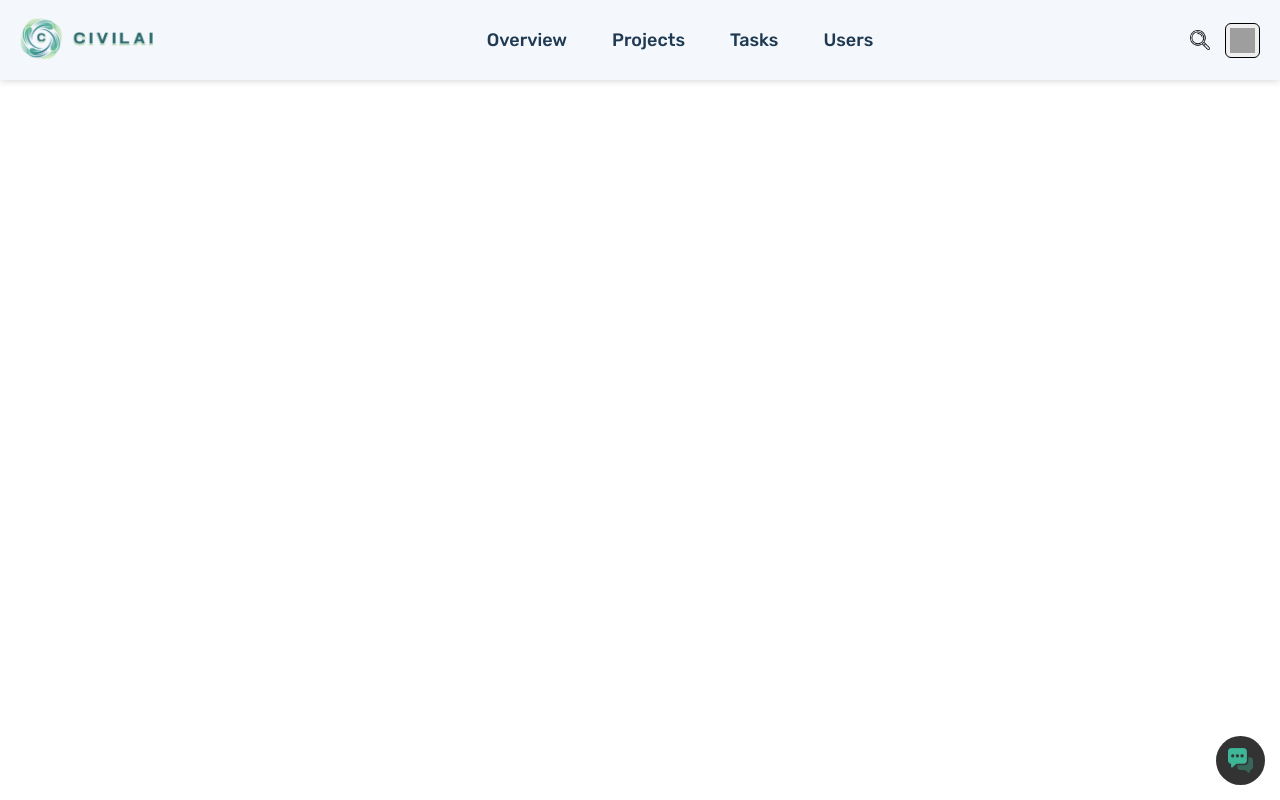
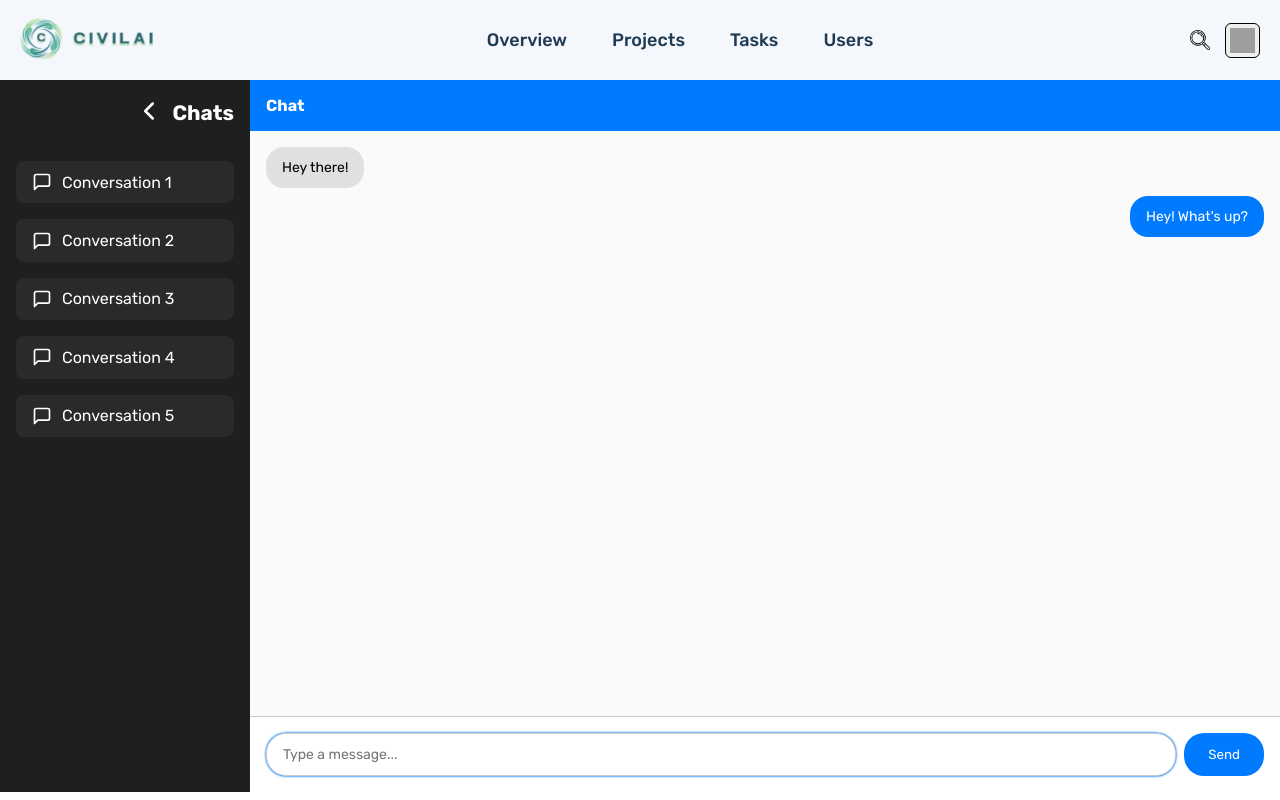
Before and after one commit to SriHariJagan/CIVIL-AI, a React (Vite) app: page /chat in a window 1280 px wide. Built offline with nearby package versions, Linux system fonts and the light colour scheme; grey boxes are pictures that could not be loaded.

Commit message:
Add files via upload

```diff
--- a/package.json
+++ b/package.json
@@ -10,6 +10,7 @@
     "preview": "vite preview"
   },
   "dependencies": {
+    "lucide-react": "^0.487.0",
     "react": "^19.0.0",
     "react-dom": "^19.0.0",
     "react-icons": "^5.5.0",
--- a/src/App.jsx
+++ b/src/App.jsx
@@ -1,42 +1,30 @@
-import React, { useState, useEffect, useRef } from 'react';
-import { Route, Routes } from 'react-router-dom';
+import React from "react";
+import { Route, Routes, useLocation, useNavigate } from "react-router-dom";
 
-import Login from './Pages/LoginPage/LoginPage';
-import Header from './Pages/Header/Header';
-import Overview from './Pages/Overview/Overview';
-import Projects from './Pages/Projects/Projects';
-import Task from './Pages/Task/Task';
-import User from './Pages/User/User';
+import Login from "./Pages/LoginPage/LoginPage";
+import Header from "./Pages/Header/Header";
+import Overview from "./Pages/Overview/Overview";
+import Projects from "./Pages/Projects/Projects";
+import Task from "./Pages/Task/Task";
+import User from "./Pages/User/User";
+import Chat from "./Pages/Chat/Chat";
 
-import chartIcon from '/Images/chat.png';
-import closeIcon from '/Images/remove.png';
-import sendMsg from '/Images/send.png';
+import chartIcon from "/Images/chat.png";
 
 const App = () => {
-  const [showChat, setShowChat] = useState(false);
-  const [showDefaultOptions, setShowDefaultOptions] = useState('0');
-  const chatContainerRef = useRef(null);
+  const location = useLocation();
+  const navigate = useNavigate();
 
-  // Handle click outside to close chat
-  useEffect(() => {
-    const handleClickOutside = (event) => {
-      if (chatContainerRef.current && !chatContainerRef.current.contains(event.target)) {
-        setShowChat(false);
-      }
-    };
-
-    if (showChat) {
-      document.addEventListener('click', handleClickOutside);
+  const goToChat = () => {
+    if (location.pathname !== "/chat") {
+      navigate("/chat");
     }
-
-    return () => {
-      document.removeEventListener('click', handleClickOutside);
-    };
-  }, [showChat]);
+  };
 
   return (
     <div>
       <Header />
+
       <div>
         <Routes>
           <Route path="/" element={<Overview />} />
@@ -44,46 +32,16 @@ const App = () => {
           <Route path="/tasks" element={<Task />} />
           <Route path="/users" element={<User />} />
           <Route path="/login" element={<Login />} />
+          <Route path="/chat" element={<Chat />} />
         </Routes>
       </div>
 
-      {showChat && (
-        <div className="chartContainer" ref={chatContainerRef}>
-          <div className="chartBox">
-            <div className="options" onClick={() => setShowDefaultOptions(prevState => prevState !== "1" ? "1" : "")}>
-              <p>What is Your Name: ?</p>
-              {showDefaultOptions === "1" && (
-                <ul className="optionsList">
-                  <li>Rahul</li>
-                  <li>Anil</li>
-                  <li>Haresh</li>
-                </ul>
-              )}
-            </div>
-            <div className="options" onClick={() => setShowDefaultOptions(prevState => prevState !== "2" ? "2" : "")}>
-              <p>What is Your Name: ?</p>
-              {showDefaultOptions === "2" && (
-                <ul className="optionsList">
-                  <li>Rahul</li>
-                  <li>Anil</li>
-                  <li>Haresh</li>
-                </ul>
-              )}
-            </div>
-          </div>
-          <input type="text" className="chartInput" />
-          <button className="chartSendBtn">
-            <img src={sendMsg} alt="sendBtn" width={20} />
-          </button>
-        </div>
+      {/* Chat Button (only show if not on /chat) */}
+      {location.pathname !== "/chat" && (
+        <button className="chartBtn" onClick={goToChat}>
+          <img src={chartIcon} alt="chartIcon" />
+        </button>
       )}
-
-      <button className="chartBtn" onClick={(e) => {
-        e.stopPropagation(); // Prevent immediate closing when clicking the button
-        setShowChat(prevState => !prevState);
-      }}>
-        {showChat ? <img src={closeIcon} alt="closeIcon" className="closeIcon" /> : <img src={chartIcon} alt="chartIcon" />}
-      </button>
     </div>
   );
 };
--- /dev/null
+++ b/src/Pages/Chat/Chat.jsx
@@ -0,0 +1,90 @@
+import React, { useState, useEffect } from 'react'
+import styles from './chat.module.css'
+import {
+  MessageSquare,
+  Menu,
+  ChevronLeft,
+  ChevronRight,
+  X
+} from 'lucide-react'
+
+const Chat = () => {
+  const [collapsed, setCollapsed] = useState(false)
+  const [mobileOpen, setMobileOpen] = useState(false)
+  const [isMobile, setIsMobile] = useState(window.innerWidth <= 508)
+
+  // Handle screen resize
+  useEffect(() => {
+    const handleResize = () => {
+      setIsMobile(window.innerWidth <= 508)
+      if (window.innerWidth > 768) {
+        setMobileOpen(false)
+      }
+    }
+
+    window.addEventListener('resize', handleResize)
+    return () => window.removeEventListener('resize', handleResize)
+  }, [])
+
+  const toggleSidebar = () => {
+    if (isMobile) {
+      setMobileOpen(!mobileOpen)
+    } else {
+      setCollapsed(!collapsed)
+    }
+  }
+
+  return (
+    <div className={styles.container}>
+      {/* Sidebar */}
+      <div
+        className={`${styles.sidebar} ${collapsed ? styles.collapsed : ''} ${
+          mobileOpen ? styles.mobileOpen : ''
+        }`}
+      >
+        <div className={styles.top}>
+          <button onClick={toggleSidebar} className={styles.toggleBtn}>
+            {isMobile ? <X size={20} /> : collapsed ? <ChevronRight size={40} /> : <ChevronLeft size={30} />}
+          </button>
+          {!collapsed && !isMobile && <h2 className={styles.logo}>Chats</h2>}
+        </div>
+
+        <div className={styles.history}>
+          {[...Array(5)].map((_, i) => (
+            <div key={i} className={styles.historyItem}>
+              <MessageSquare size={20} />
+              {!collapsed && <span>Conversation {i + 1}</span>}
+            </div>
+          ))}
+        </div>
+      </div>
+
+      {/* Mobile Header */}
+      {isMobile && (
+        <div className={styles.mobileHeader}>
+          <button className={styles.mobileMenuBtn} onClick={() => setMobileOpen(true)}>
+            <Menu size={24} />
+          </button>
+          <h2>Chat</h2>
+        </div>
+      )}
+
+      {/* Chat Body */}
+      <div className={styles.chatArea}>
+        {!isMobile && <div className={styles.chatHeader}>Chat</div>}
+
+        <div className={styles.chatMessages}>
+          <div className={`${styles.message} ${styles.received}`}>Hey there!</div>
+          <div className={`${styles.message} ${styles.sent}`}>Hey! What's up?</div>
+        </div>
+
+        <div className={styles.chatInput}>
+          <input type="text" placeholder="Type a message..." />
+          <button>Send</button>
+        </div>
+      </div>
+    </div>
+  )
+}
+
+export default Chat
--- /dev/null
+++ b/src/Pages/Chat/chat.module.css
@@ -0,0 +1,200 @@
+.container {
+    display: flex;
+    height: 89vh;
+    font-family: 'Segoe UI', sans-serif;
+    position: relative;
+  }
+
+  /* Sidebar */
+  .sidebar {
+    background-color: #1f1f1f;
+    color: #fff;
+    width: 250px;
+    transition: width 0.3s ease;
+    display: flex;
+    flex-direction: column;
+    z-index: 1000;
+    position: relative;
+  }
+
+  .collapsed {
+    width: 85px;
+  }
+
+  .mobileOpen {
+    position: fixed;
+    top: 0;
+    left: 0;
+    width: 250px;
+    height: 100vh;
+    background-color: #1f1f1f;
+    z-index: 2000;
+  }
+
+  /* Top (Logo and Toggle Button) */
+  .top {
+    display: flex;
+    align-items: center;
+    justify-content: end;
+    padding: 1rem;
+  }
+
+  .toggleBtn {
+    background: none;
+    border: none;
+    color: #fff;
+    cursor: pointer;
+  }
+
+  .logo {
+    font-size: 1.3rem;
+    font-weight: bold;
+    margin-left: 0.5rem;
+  }
+
+  /* History List */
+  .history {
+    padding: 1rem;
+    display: flex;
+    flex-direction: column;
+    gap: 1rem;
+  }
+
+  .historyItem {
+    display: flex;
+    align-items: center;
+    gap: 10px;
+    background-color: #2a2a2a;
+    padding: 0.7rem 1rem;
+    border-radius: 8px;
+    cursor: pointer;
+    transition: background 0.2s ease;
+  }
+
+  .historyItem:hover {
+    background-color: #3a3a3a;
+  }
+
+  /* Mobile Header */
+  .mobileHeader {
+    display: none;
+    background-color: #007bff;
+    color: #fff;
+    padding: 1rem;
+    /* position: fixed; */
+    width: 100%;
+    top: 0;
+    z-index: 1500;
+    justify-content: space-between;
+    align-items: center;
+  }
+
+  .mobileMenuBtn {
+    background: none;
+    border: none;
+    color: white;
+    cursor: pointer;
+  }
+
+  /* Chat Area */
+  .chatArea {
+    flex: 1;
+    display: flex;
+    flex-direction: column;
+    transition: margin-left 0.3s ease;
+    background-color: #f5f5f5;
+  }
+
+  .chatHeader {
+    background-color: #007bff;
+    color: white;
+    padding: 1rem;
+    font-weight: bold;
+  }
+
+  /* Messages */
+  .chatMessages {
+    flex: 1;
+    padding: 1rem;
+    overflow-y: auto;
+    display: flex;
+    flex-direction: column;
+    gap: 0.5rem;
+    background-color: #fafafa;
+  }
+
+  .message {
+    max-width: 60%;
+    padding: 0.75rem 1rem;
+    border-radius: 18px;
+    font-size: 14px;
+  }
+
+  .received {
+    background-color: #e0e0e0;
+    align-self: flex-start;
+  }
+
+  .sent {
+    background-color: #007bff;
+    color: white;
+    align-self: flex-end;
+  }
+
+  /* Chat Input */
+  .chatInput {
+    display: flex;
+    padding: 1rem;
+    background-color: #fff;
+    border-top: 1px solid #ccc;
+  }
+
+  .chatInput input {
+    flex: 1;
+    padding: 0.75rem 1rem;
+    border: 1px solid #ccc;
+    border-radius: 20px;
+    outline: none;
+    margin-right: 0.5rem;
+    box-shadow: 0 0 2px .5px #007bff;
+  }
+
+  .chatInput button {
+    padding: 0.75rem 1.5rem;
+    background-color: #007bff;
+    border: none;
+    border-radius: 20px;
+    color: white;
+    cursor: pointer;
+  }
+
+  .chatInput button:hover {
+    background-color: #0056b3;
+  }
+
+  /* Responsive Behavior */
+  @media (max-width: 500px) {
+    .sidebar {
+      position: fixed;
+      top: 0;
+      left: -100%;
+      height: 100vh;
+      width: 250px;
+      padding-top: 70px;
+    }
+
+    .mobileOpen {
+      left: 0;
+    }
+
+    .mobileHeader {
+      display: flex;
+      position: absolute;
+      top: 0px;
+    }
+
+    .chatArea {
+      margin-left: 0;
+      padding-top: 70px;
+    }
+  }
```
Also changed, not shown: 1 other file (tests, documents, lock files or other folders).
